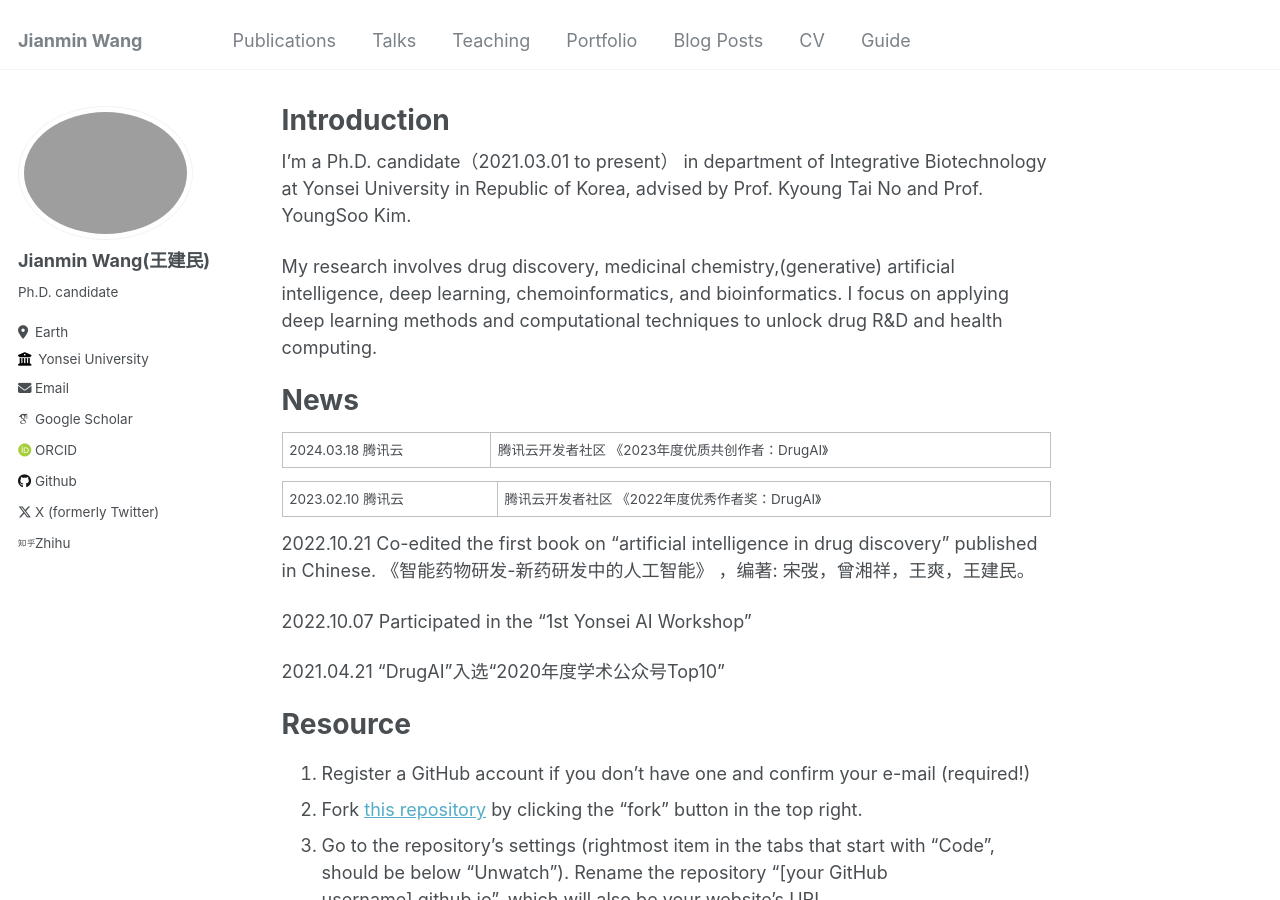
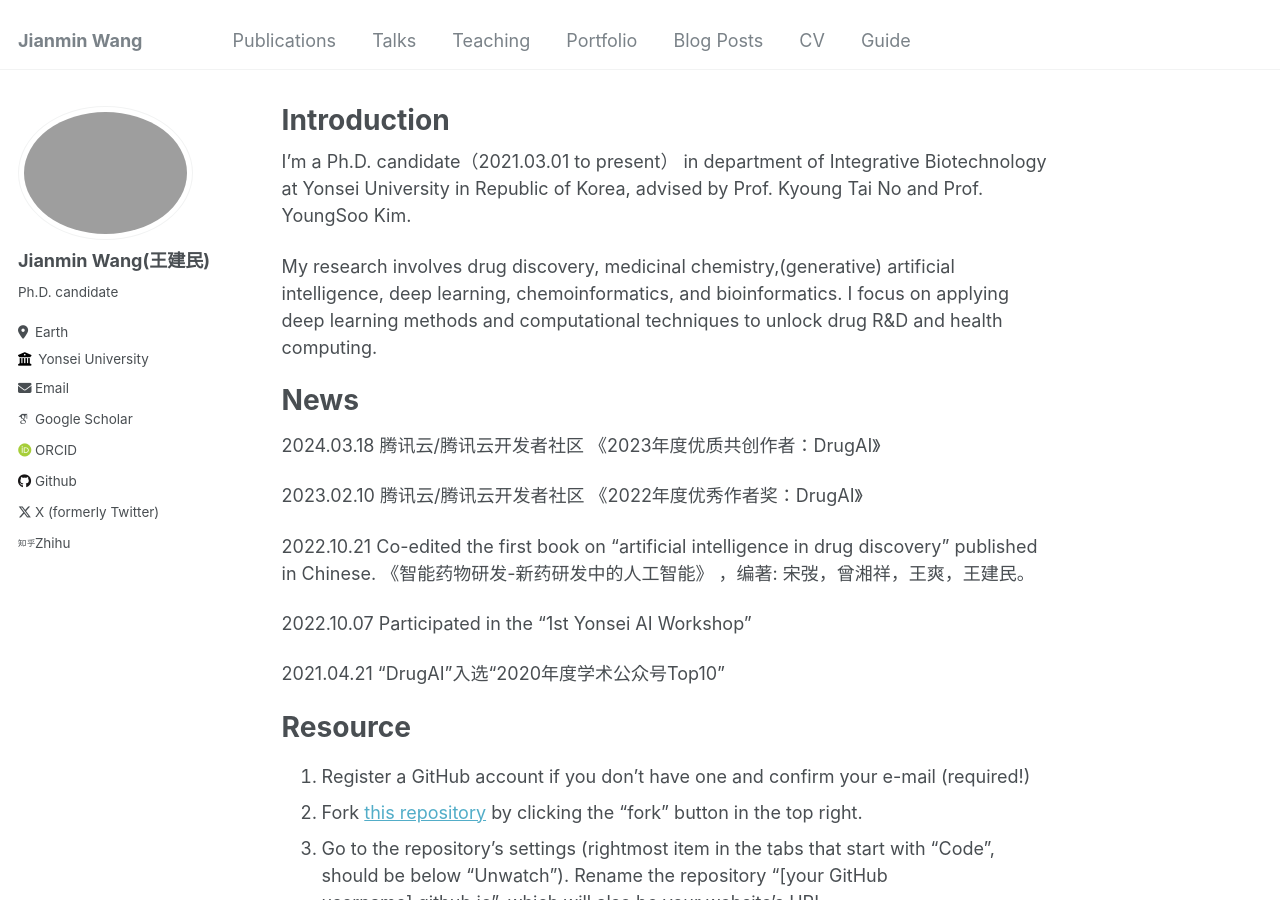
Before and after one commit to Jianmin2drugai/Jianmin2drugai.github.io, a Jekyll site: the page built from _pages/about.md, in a window 1280 px wide and 900 px high. Built offline with Jekyll 4.4.1, drawn with Linux system fonts in a browser that asks for light colours; some web fonts are replaced.

```diff
--- a/_pages/about.md
+++ b/_pages/about.md
@@ -14,9 +14,9 @@ My research involves drug discovery, medicinal chemistry,(generative) artificial
 News
 ======
 
-2024.03.18 腾讯云 | 腾讯云开发者社区 《2023年度优质共创作者：DrugAI》
+2024.03.18 腾讯云/腾讯云开发者社区 《2023年度优质共创作者：DrugAI》
 
-2023.02.10 腾讯云 | 腾讯云开发者社区 《2022年度优秀作者奖：DrugAI》
+2023.02.10 腾讯云/腾讯云开发者社区 《2022年度优秀作者奖：DrugAI》
 
 2022.10.21 Co-edited the first book on “artificial intelligence in drug discovery” published in Chinese. 《智能药物研发-新药研发中的人工智能》 ，编著: 宋弢，曾湘祥，王爽，王建民。
 
```
